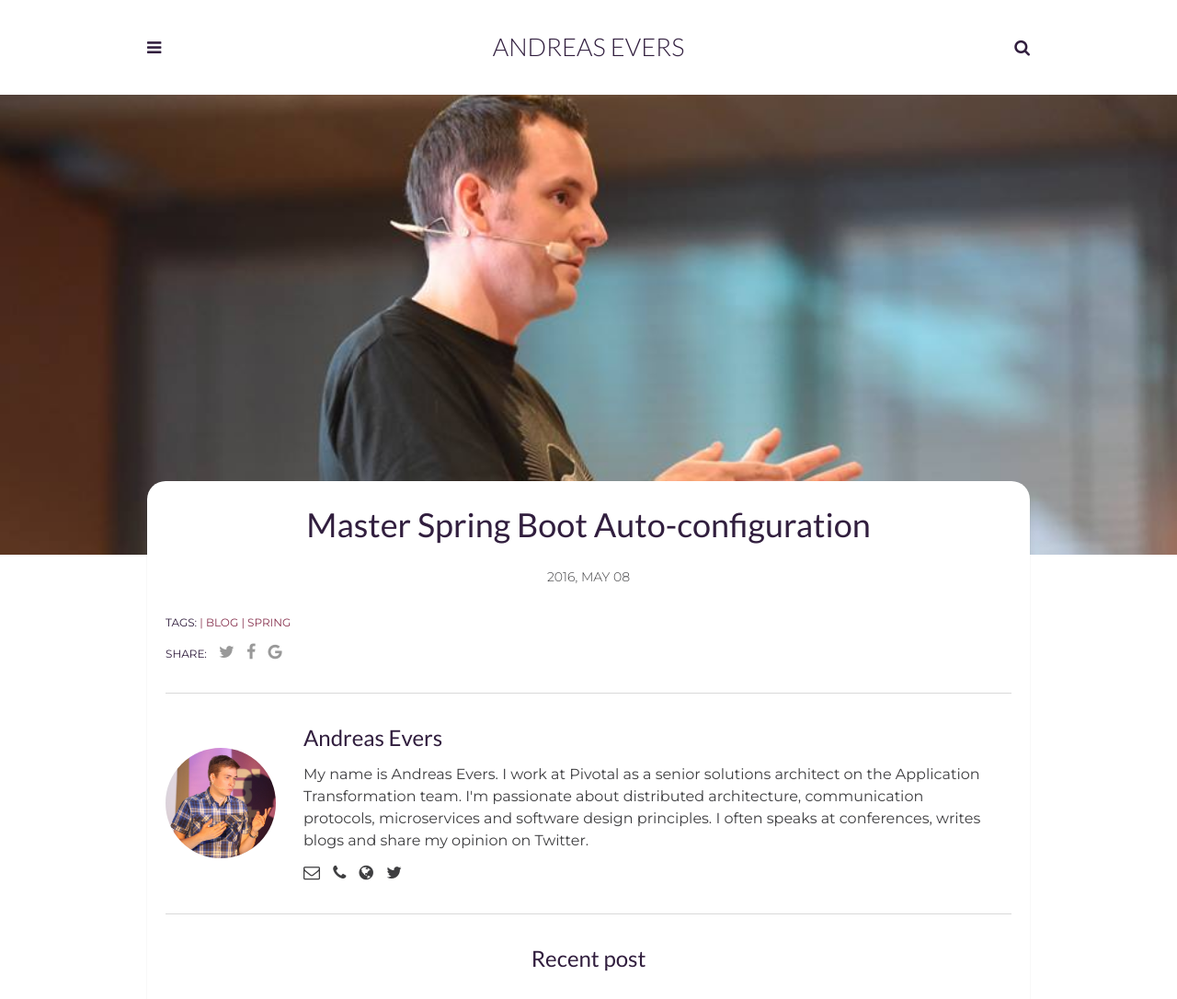
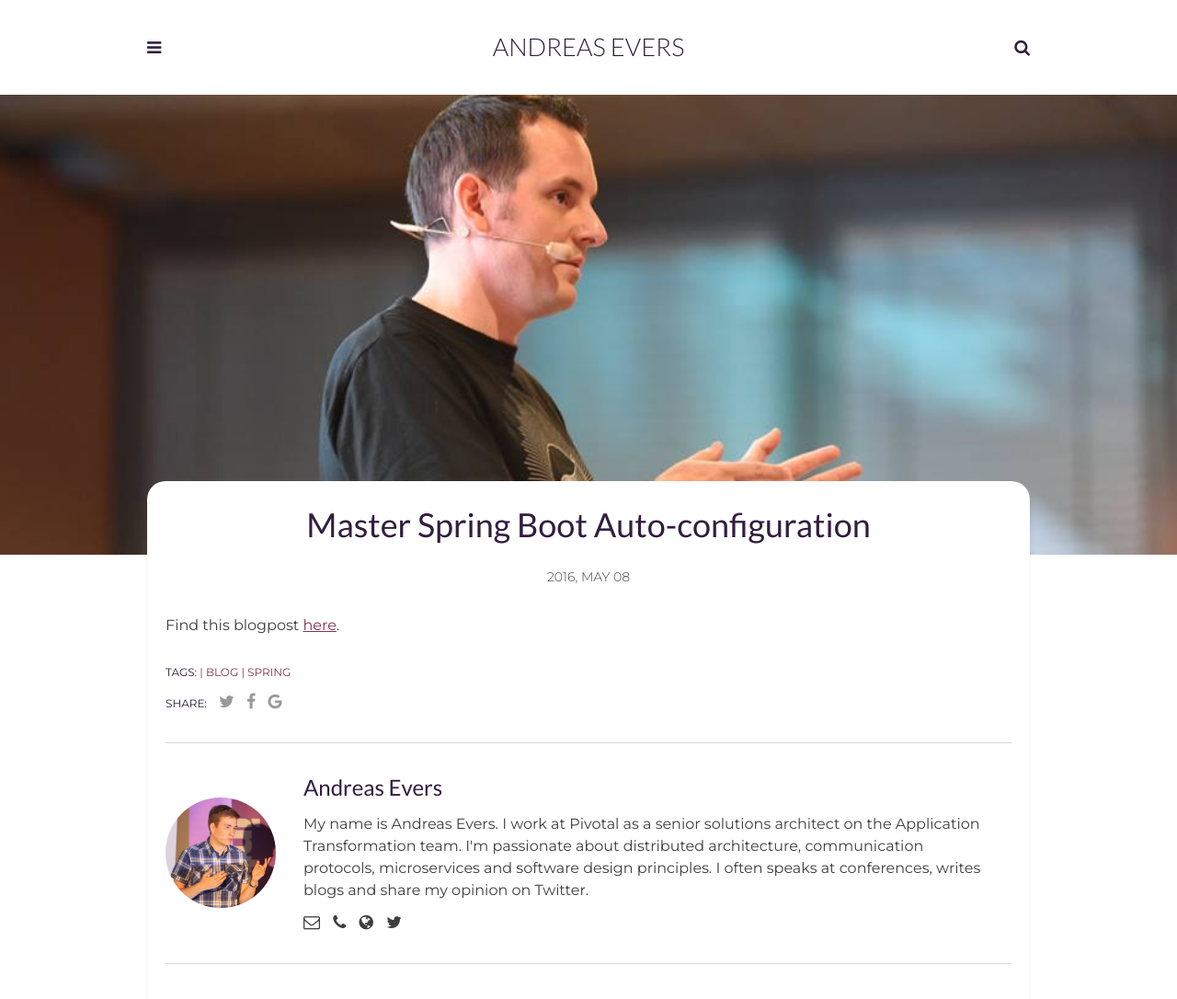
Before and after one commit to andreasevers/andreasevers.github.io, a Jekyll site: the page built from _posts/2015-05-08-master-spring-boot-auto-configuration.markdown, in a window 1280 px wide, cut to the strip 0-1086 px from the top of the page. Shown: the whole strip at 92% size. Built offline with Jekyll 4.4.1, drawn with Linux system fonts in a browser that asks for light colours; comment, search, counter and statistics services are not loaded.

Commit message:
Update 2015-05-08-master-spring-boot-auto-configuration.markdown

```diff
--- a/_posts/2015-05-08-master-spring-boot-auto-configuration.markdown
+++ b/_posts/2015-05-08-master-spring-boot-auto-configuration.markdown
@@ -10,3 +10,5 @@
 external_url: https://ordina-jworks.github.io/spring/2015/05/08/SpringIO15-Autoconfig.html
 external_site: ordina-jworks
 ---
+
+Find this blogpost [here](https://ordina-jworks.github.io/spring/2015/05/08/SpringIO15-Autoconfig.html).
```
